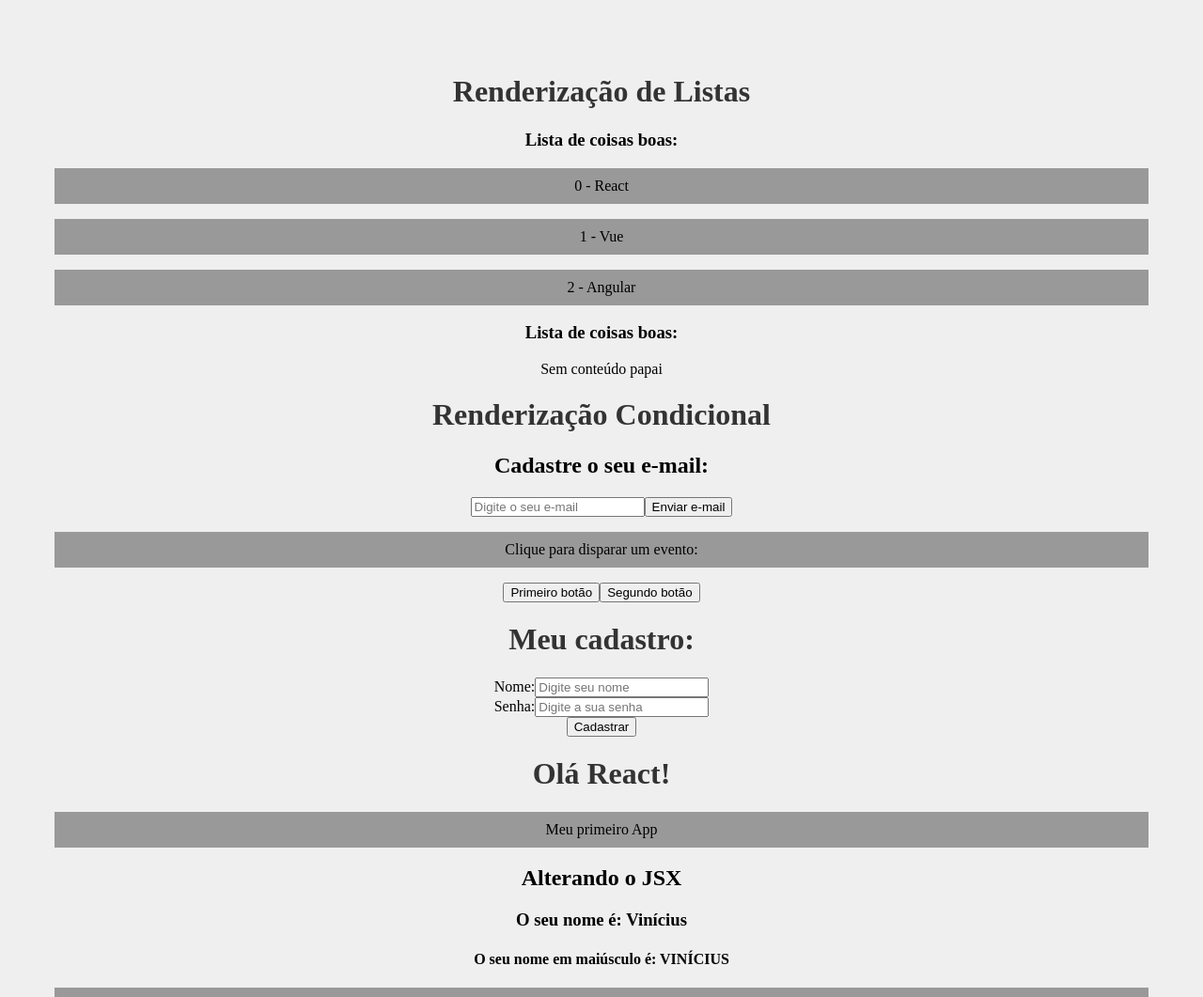
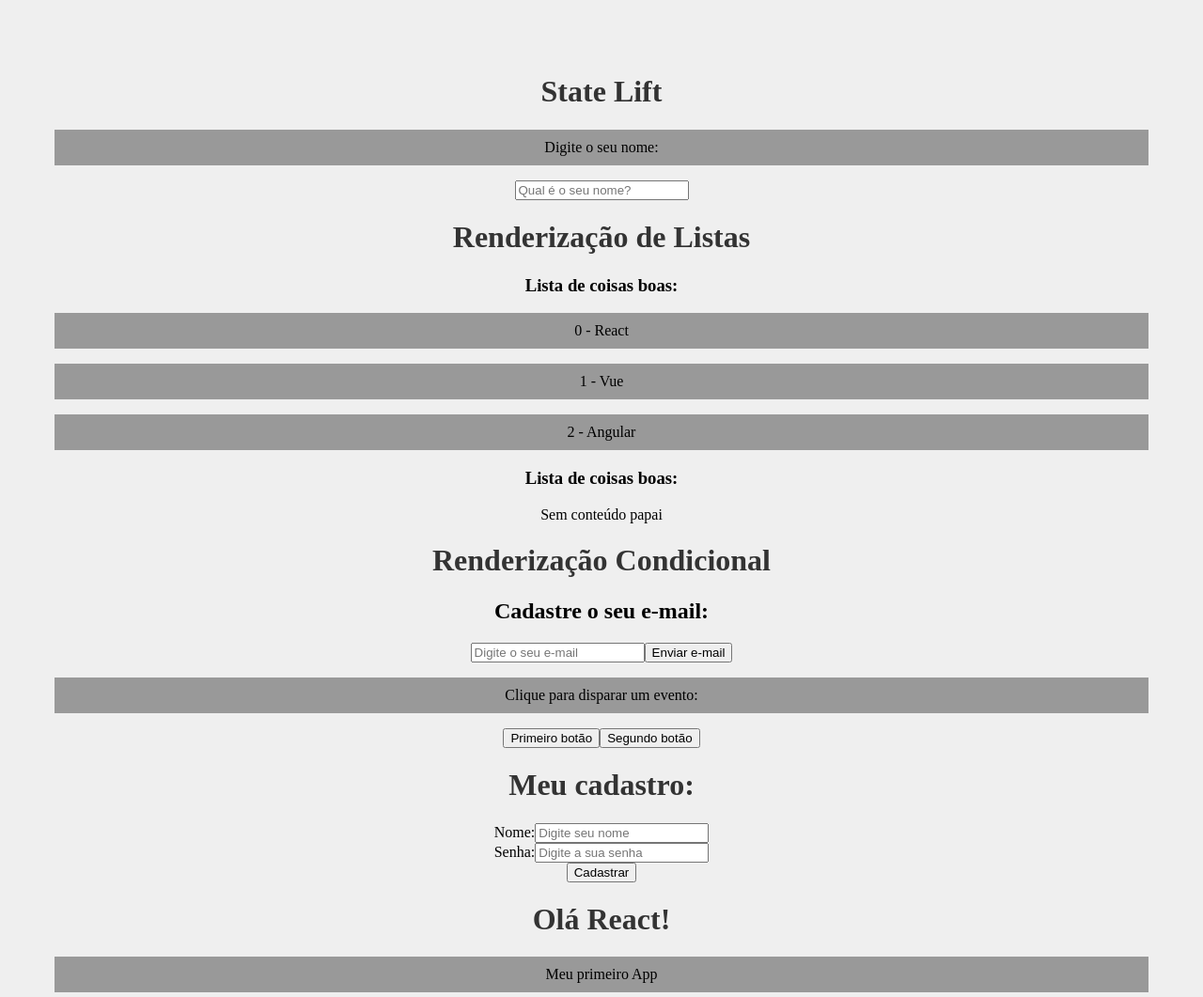
Before and after one commit to vine96/concepts-react, a React (Create React App) app: page / in a window 1280 px wide. Shown: the top 1061 px of the page at 94% size. Built offline with nearby package versions, Linux system fonts and the light colour scheme.

Commit message:
State Lift

```diff
--- a/src/App.js
+++ b/src/App.js
@@ -8,13 +8,14 @@ import Event from './components/Event';
 import Form from './components/Form';
 import Conditional from './components/Conditional';
 import OtherList from './components/OtherList';
+import YourName from './components/YourName';
+import Greeting from './components/Greeting';
+import { useState } from 'react';
 
 function App() {
 
   const myItems = ['React', 'Vue', 'Angular'];
-
-  const name = 'Vinícius'
-  const newName = name.toLocaleUpperCase()
+  const [name, setName] = useState()
 
   function sum(a, b) {
     return a + b
@@ -27,6 +28,9 @@ function App() {
 
   return (
     <div className="App">
+      <h1>State Lift</h1>
+      <YourName setName={setName}/>
+      <Greeting name={name}/>
       <h1>Renderização de Listas</h1>
       <OtherList items={myItems}/>
       <OtherList items={[]}/>
@@ -37,8 +41,6 @@ function App() {
       <h1>Olá React!</h1>
       <p>Meu primeiro App</p>
       <h2>Alterando o JSX</h2>
-      <h3>O seu nome é: {name}</h3>
-      <h4>O seu nome em maiúsculo é: {newName}</h4>
       <p>Multiplicação: {2 * 2}</p>
       <p>Soma: {sum(1, 2)}</p>
       <img src={url} alt="Imagem de uma caricatura de Ronaldinho Gaúcho" />
--- /dev/null
+++ b/src/components/Greeting.js
@@ -0,0 +1,12 @@
+function Greeting({name}){
+    function makeGreeting(){
+        return `Olá meu querido amigo: ${name}`
+    }
+    return(
+        <>
+            { name && <p>{makeGreeting()}</p>}
+        </>
+    )
+}
+
+export default Greeting
--- /dev/null
+++ b/src/components/YourName.js
@@ -0,0 +1,14 @@
+function YourName({setName}){
+    return(
+        <>
+            <p>Digite o seu nome:</p>
+            <input
+                type="text"
+                placeholder="Qual é o seu nome?"
+                onChange={(e) => setName(e.target.value)}
+            />
+        </>
+    )
+}
+
+export default YourName
```
